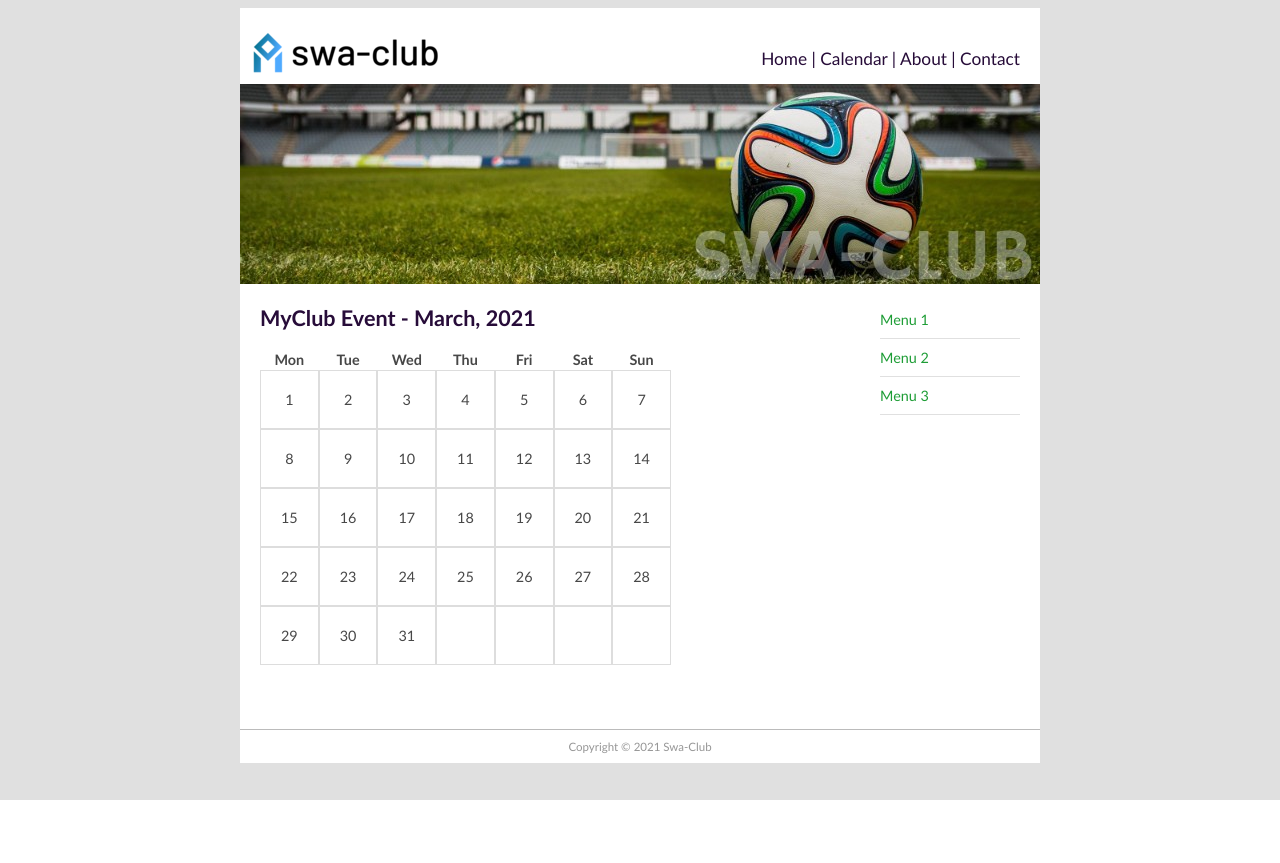
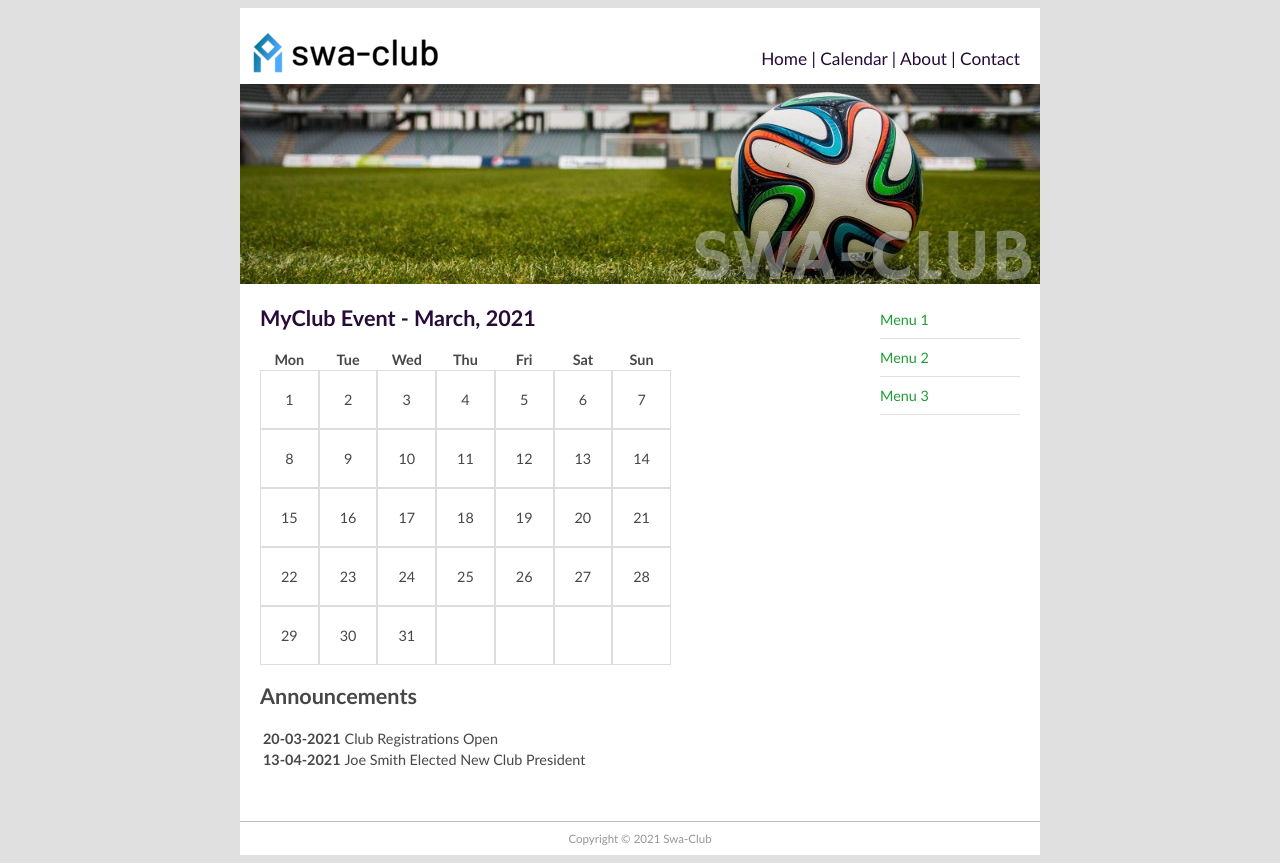
Before and after one commit to Hassan-Boulhilt/swa-myclub, a Django app: page / in a window 1280 px wide. Before the commit the page ends 800 px from the top, so only its background shows below. Run offline with Django 3.2, Linux system fonts and the light colour scheme.

Commit message:
include template in another template

```diff
--- /dev/null
+++ b/events/templates/events/announcements.html
@@ -0,0 +1,14 @@
+ <h2>Announcements</h2>
+ <table>
+   {% for announcement in announcements %}
+   <tr>
+     <td><strong>{{ announcement.date }}</strong></td>
+     <td>{{ announcement.announcement }}</td>
+   </tr>
+   {% empty %}
+   <tr>
+     <td><strong>{% now "m-d-y" %}</strong></td>
+     <td>No Announcements</td>
+   </tr>
+   {% endfor %}
+ </table>
--- a/events/templates/events/calendar_base.html
+++ b/events/templates/events/calendar_base.html
@@ -3,4 +3,5 @@
 {% block content %}
 <h1>{{title}}</h1>
 <p>{% autoescape off %}{{cal}}{% endautoescape %}</p>
+{% include "events/announcements.html" %}
 {% endblock content %}
--- a/events/views.py
+++ b/events/views.py
@@ -17,9 +17,19 @@ def index(request, month=date.today().month, year=date.today().year):
         year = date.today().year
     month_name = calendar.month_name[month]
     cal = HTMLCalendar().formatmonth(year, month)
+    announcements = [
+        {
+            'date': '20-03-2021',
+            'announcement': "Club Registrations Open"
+        },
+         {
+            'date': '13-04-2021',
+            'announcement': "Joe Smith Elected New Club President"
+        }
+    ]
     title = f"MyClub Event - {month_name}, {year}"
     # return HttpResponse(f'<h1>{title}{cal}</h1>')
-    return render(request, 'events/calendar_base.html', {'title':title, 'cal':cal})
+    return render(request, 'events/calendar_base.html', {'title':title, 'cal':cal,'announcements':announcements})
 def all_events(request):
     event_list = Event.objects.all()
     return render(request, 'events/event_list.html',{'event_list':event_list})
```
